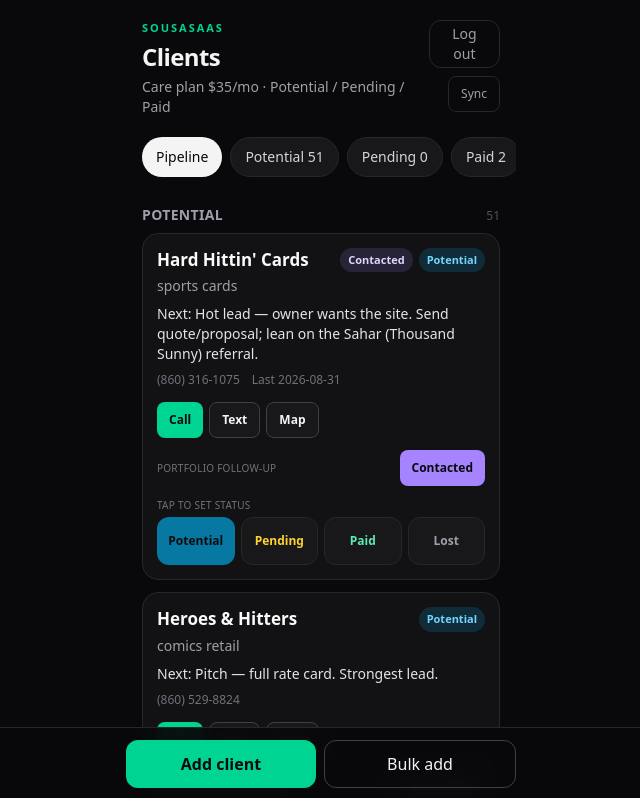
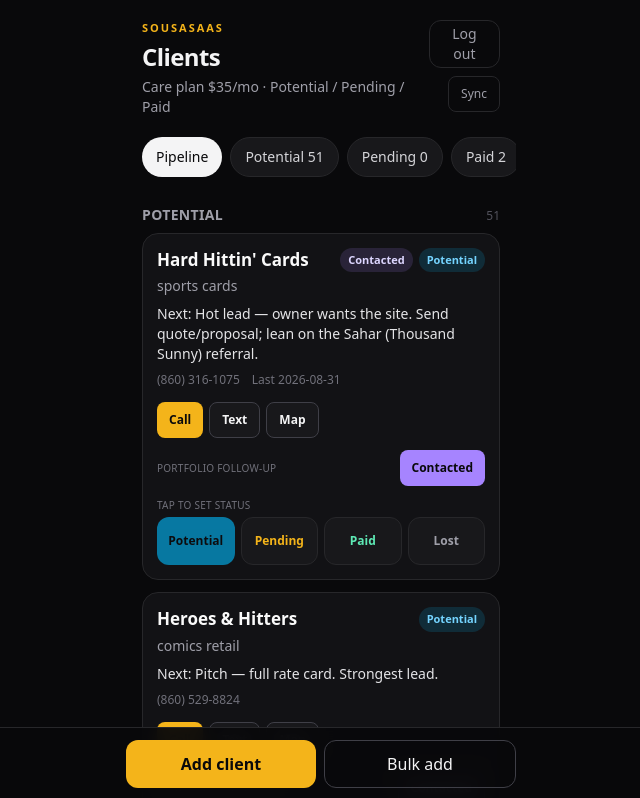
Before and after one commit to VoidcallerOC/sousasaas-client-tracker, a Next.js app: page / in a window 1280 px wide. Shown: the top 798 px of the page, without its empty margins (319-959 px from the left). Built offline with nearby package versions, Linux system fonts and the light colour scheme.

Commit message:
Match tracker accents to warm gold design

```diff
--- a/app/page.tsx
+++ b/app/page.tsx
@@ -11,7 +11,7 @@ export default async function HomePage() {
     <main className="mx-auto min-h-dvh w-full max-w-[390px] px-4 pb-28 pt-5">
       <header className="flex items-start justify-between gap-3">
         <div>
-          <p className="text-[11px] font-semibold uppercase tracking-[0.18em] text-emerald-400">
+          <p className="text-[11px] font-semibold uppercase tracking-[0.18em] text-[#f4b41a]">
             SousaSaaS
           </p>
           <h1 className="mt-1 text-2xl font-semibold tracking-tight">Clients</h1>
--- a/components/bulk-sheet.tsx
+++ b/components/bulk-sheet.tsx
@@ -9,7 +9,7 @@ function Submit() {
     <button
       type="submit"
       disabled={pending}
-      className="h-12 flex-1 rounded-xl bg-emerald-400 text-base font-semibold text-zinc-950 disabled:opacity-60"
+      className="h-12 flex-1 rounded-xl bg-[#f4b41a] text-base font-semibold text-zinc-950 disabled:opacity-60"
     >
       {pending ? "Adding…" : "Add to Potential"}
     </button>
@@ -47,7 +47,7 @@ export function BulkSheet({ onClose }: { onClose: () => void }) {
             required
             rows={12}
             placeholder={"Shop A\nShop B\nShop C"}
-            className="mt-4 h-[50vh] w-full rounded-xl border border-zinc-800 bg-zinc-900 px-3 py-3 text-base text-zinc-50 outline-none focus:border-emerald-400/60"
+            className="mt-4 h-[50vh] w-full rounded-xl border border-zinc-800 bg-zinc-900 px-3 py-3 text-base text-zinc-50 outline-none focus:border-[#f4b41a]/60"
           />
         </div>
         <div className="flex gap-2 border-t border-zinc-800 px-4 py-3">
--- a/components/client-sheet.tsx
+++ b/components/client-sheet.tsx
@@ -35,7 +35,7 @@ function Field({
         defaultValue={defaultValue}
         placeholder={placeholder}
         inputMode={inputMode}
-        className="mt-1.5 h-12 w-full rounded-xl border border-zinc-800 bg-zinc-900 px-3 text-base text-zinc-50 outline-none focus:border-emerald-400/60"
+        className="mt-1.5 h-12 w-full rounded-xl border border-zinc-800 bg-zinc-900 px-3 text-base text-zinc-50 outline-none focus:border-[#f4b41a]/60"
       />
     </label>
   );
@@ -47,7 +47,7 @@ function SaveButton({ label }: { label: string }) {
     <button
       type="submit"
       disabled={pending}
-      className="h-12 flex-1 rounded-xl bg-emerald-400 text-base font-semibold text-zinc-950 disabled:opacity-60"
+      className="h-12 flex-1 rounded-xl bg-[#f4b41a] text-base font-semibold text-zinc-950 disabled:opacity-60"
     >
       {pending ? "Saving…" : label}
     </button>
@@ -136,7 +136,7 @@ export function ClientSheet({
               name="notes"
               defaultValue={client?.notes}
               rows={4}
-              className="mt-1.5 w-full rounded-xl border border-zinc-800 bg-zinc-900 px-3 py-3 text-base text-zinc-50 outline-none focus:border-emerald-400/60"
+              className="mt-1.5 w-full rounded-xl border border-zinc-800 bg-zinc-900 px-3 py-3 text-base text-zinc-50 outline-none focus:border-[#f4b41a]/60"
             />
           </label>
           <Field
--- a/components/contact-actions.tsx
+++ b/components/contact-actions.tsx
@@ -77,7 +77,7 @@ export function ContactActions({
           onClick={(e) => e.stopPropagation()}
           className={`${base} ${
             a.primary
-              ? "bg-emerald-400 text-zinc-950"
+              ? "bg-[#f4b41a] text-zinc-950"
               : "border border-zinc-700 bg-zinc-900 text-zinc-100"
           }`}
         >
--- a/components/status-bar.tsx
+++ b/components/status-bar.tsx
@@ -11,8 +11,8 @@ const STYLES: Record<Status, { on: string; off: string }> = {
     off: "bg-zinc-900 text-sky-300 border border-zinc-800",
   },
   Pending: {
-    on: "bg-amber-400 text-zinc-950",
-    off: "bg-zinc-900 text-amber-300 border border-zinc-800",
+    on: "bg-[#f4b41a] text-zinc-950",
+    off: "bg-zinc-900 text-[#f4b41a] border border-zinc-800",
   },
   Paid: {
     on: "bg-emerald-400 text-zinc-950",
@@ -89,7 +89,7 @@ export function statusBadgeClass(status: Status): string {
     case "Potential":
       return "bg-sky-400/15 text-sky-300";
     case "Pending":
-      return "bg-amber-400/15 text-amber-300";
+      return "bg-[#f4b41a]/15 text-[#f4b41a]";
     case "Paid":
       return "bg-emerald-400/15 text-emerald-300";
     case "Lost":
--- a/components/tracker.tsx
+++ b/components/tracker.tsx
@@ -249,7 +249,7 @@ export function Tracker({ clients }: { clients: Client[] }) {
           <button
             type="button"
             onClick={() => setCreating(true)}
-            className="h-12 flex-1 rounded-xl bg-emerald-400 text-base font-semibold text-zinc-950"
+            className="h-12 flex-1 rounded-xl bg-[#f4b41a] text-base font-semibold text-zinc-950"
           >
             Add client
           </button>
```
